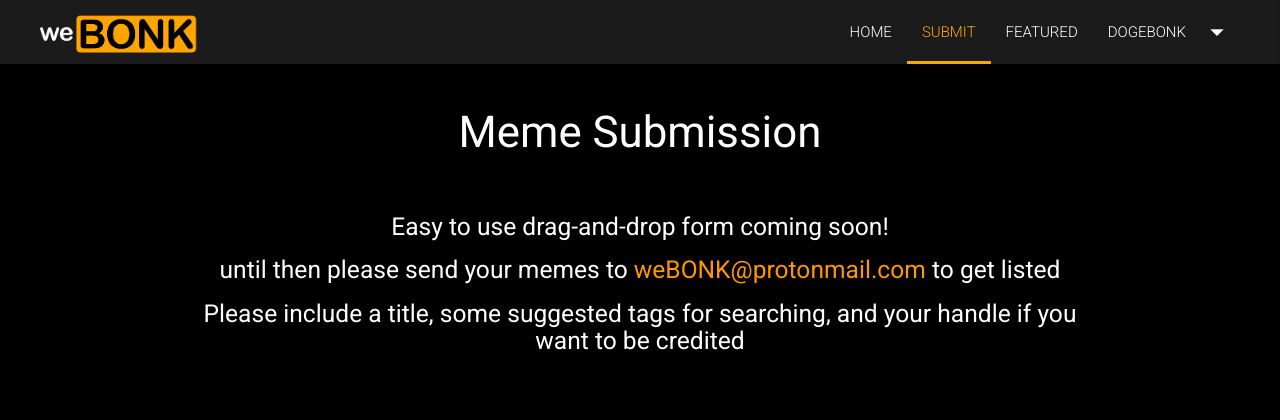
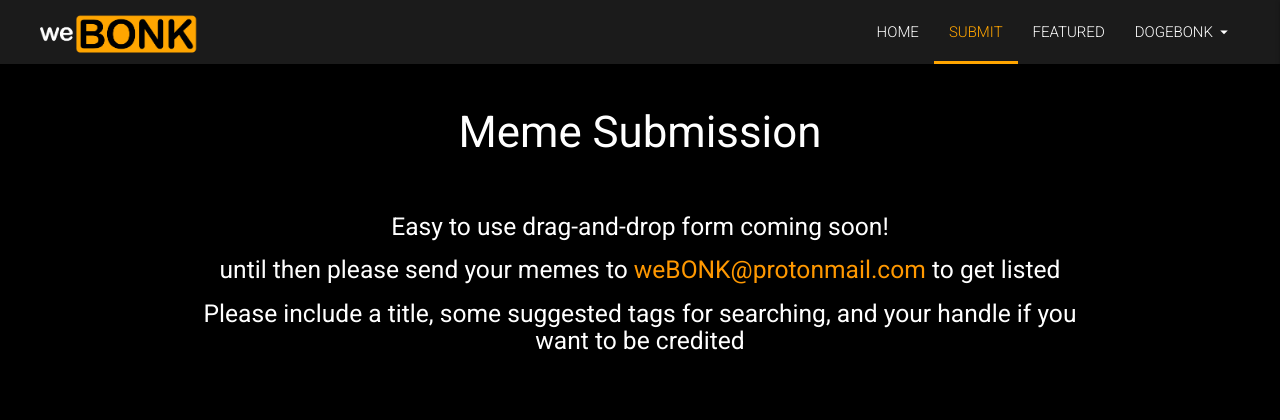
Before and after one commit to bonkscientist/weBonk.in, a PHP site: page /submit.html in a window 1280 px wide. Shown: the top 420 px of the page. Run offline with PHP 8.4, Linux system fonts and the light colour scheme; a stand-in replaces the project's code that opens the database connection; some libraries are stand-ins or nearby versions.

Commit message:
Tweak of dropdown menu and burger icon size

```diff
--- a/css/style.css
+++ b/css/style.css
@@ -116,17 +116,17 @@ main {
     float: left;
   }
 
+  .dropdown-arrow {
+    font-size: large !important;
+    margin-left: 2px !important;
+  }
+
   /* Close Sidenav Button */
   .sidenav-close i {
     font-size:  4rem;
     position:   absolute;
     bottom:     80px;
     float:      left;
-  }
-
-  /* Burger Button */
-  nav i.material-icons {
-    font-size: xx-large;
   }
 
   /* Product Gallery */
--- a/featured.html
+++ b/featured.html
@@ -69,7 +69,7 @@
                 FEATURED
               </a></li>
               <!-- Dropdown Trigger -->
-              <li><a class="dropdown-trigger" href="#!" data-target="navbar-dropdown">DOGEBONK<i class="material-icons right">arrow_drop_down</i></a></li>
+              <li><a class="dropdown-trigger" href="#!" data-target="navbar-dropdown">DOGEBONK<i class="material-icons dropdown-arrow right">arrow_drop_down</i></a></li>
             </ul>
 
             <!-- Mobile Menu Trigger -->
--- a/index.php
+++ b/index.php
@@ -72,7 +72,7 @@
                 FEATURED
             </a></li>
             <!-- Dropdown Trigger -->
-            <li><a class="dropdown-trigger" href="#!" data-target="navbar-dropdown">DOGEBONK<i class="material-icons right">arrow_drop_down</i></a></li>
+            <li><a class="dropdown-trigger" href="#!" data-target="navbar-dropdown">DOGEBONK<i class="material-icons dropdown-arrow right">arrow_drop_down</i></a></li>
           </ul>
 
           <!-- Mobile Menu Trigger -->
--- a/submit.html
+++ b/submit.html
@@ -69,7 +69,7 @@
                 FEATURED
             </a></li>
             <!-- Dropdown Trigger -->
-            <li><a class="dropdown-trigger" href="#!" data-target="navbar-dropdown">DOGEBONK<i class="material-icons right">arrow_drop_down</i></a></li>
+            <li><a class="dropdown-trigger" href="#!" data-target="navbar-dropdown">DOGEBONK<i class="material-icons dropdown-arrow right">arrow_drop_down</i></a></li>
           </ul>
 
           <!-- Mobile Menu Trigger -->
```
